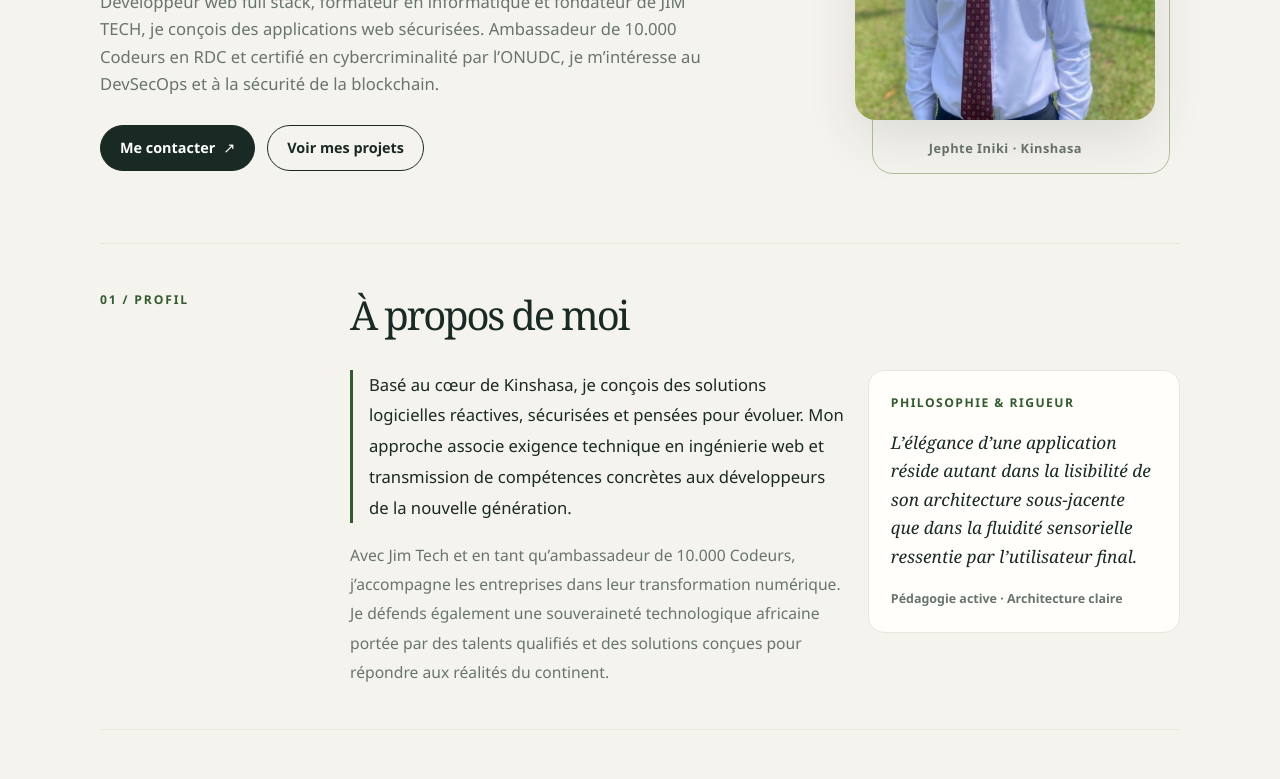
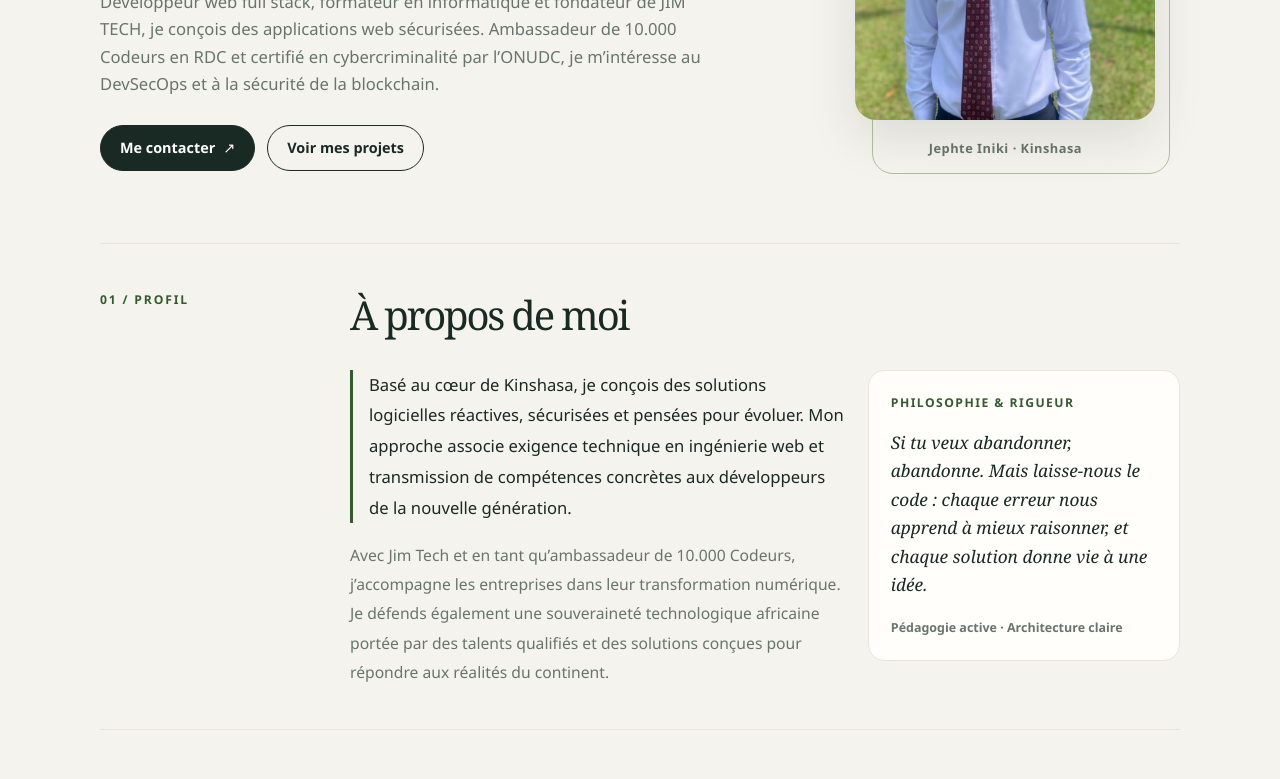
Before and after one commit to JimDev1-c/My-Porfolio, a React (Vite) app: page / in a window 1280 px wide. Shown: the part 414-1193 px from the top of the page. Built offline with nearby package versions, Linux system fonts and the light colour scheme.

Commit message:
update my philosophy and rigor

```diff
--- a/src/App.css
+++ b/src/App.css
@@ -1639,10 +1639,18 @@
     font-size: clamp(1.2rem, 5.5vw, 1.35rem);
   }
 
+  .project-problem {
+    display: none;
+  }
+
   .project-problem,
   .project-description,
   .project-scope {
     overflow-wrap: anywhere;
+  }
+
+  .project-scope {
+    font-size: .72rem;
   }
 
   .project-tags {
--- a/src/i18n.ts
+++ b/src/i18n.ts
@@ -42,7 +42,7 @@ export const translations = {
       'Avec Jim Tech et en tant qu’ambassadeur de 10.000 Codeurs, j’accompagne les entreprises dans leur transformation numérique. Je défends également une souveraineté technologique africaine portée par des talents qualifiés et des solutions conçues pour répondre aux réalités du continent.',
     ],
     aboutPhilosophyTitle: 'Philosophie & rigueur',
-    aboutPhilosophyQuote: 'L’élégance d’une application réside autant dans la lisibilité de son architecture sous-jacente que dans la fluidité sensorielle ressentie par l’utilisateur final.',
+    aboutPhilosophyQuote: 'Si tu veux abandonner, abandonne. Mais laisse-nous le code : chaque erreur nous apprend à mieux raisonner, et chaque solution donne vie à une idée.',
     aboutPhilosophyTags: 'Pédagogie active · Architecture claire',
     educationKicker: '02 / Formation',
     educationTitle: 'Mon parcours',
@@ -238,7 +238,7 @@ export const translations = {
       'Through Jim Tech and my role as an ambassador for 10.000 Codeurs, I help businesses advance their digital transformation. I also champion African technological sovereignty, driven by skilled talent and solutions shaped around the continent’s needs.',
     ],
     aboutPhilosophyTitle: 'Philosophy & rigor',
-    aboutPhilosophyQuote: 'An application’s elegance lies as much in the clarity of its underlying architecture as in the seamless experience felt by its end user.',
+    aboutPhilosophyQuote: 'If you want to give up, go ahead—but leave the code to us. Every mistake teaches us to think more clearly, and every solution brings an idea to life.',
     aboutPhilosophyTags: 'Active learning · Clear architecture',
     educationKicker: '02 / Education',
     educationTitle: 'My background',
```
